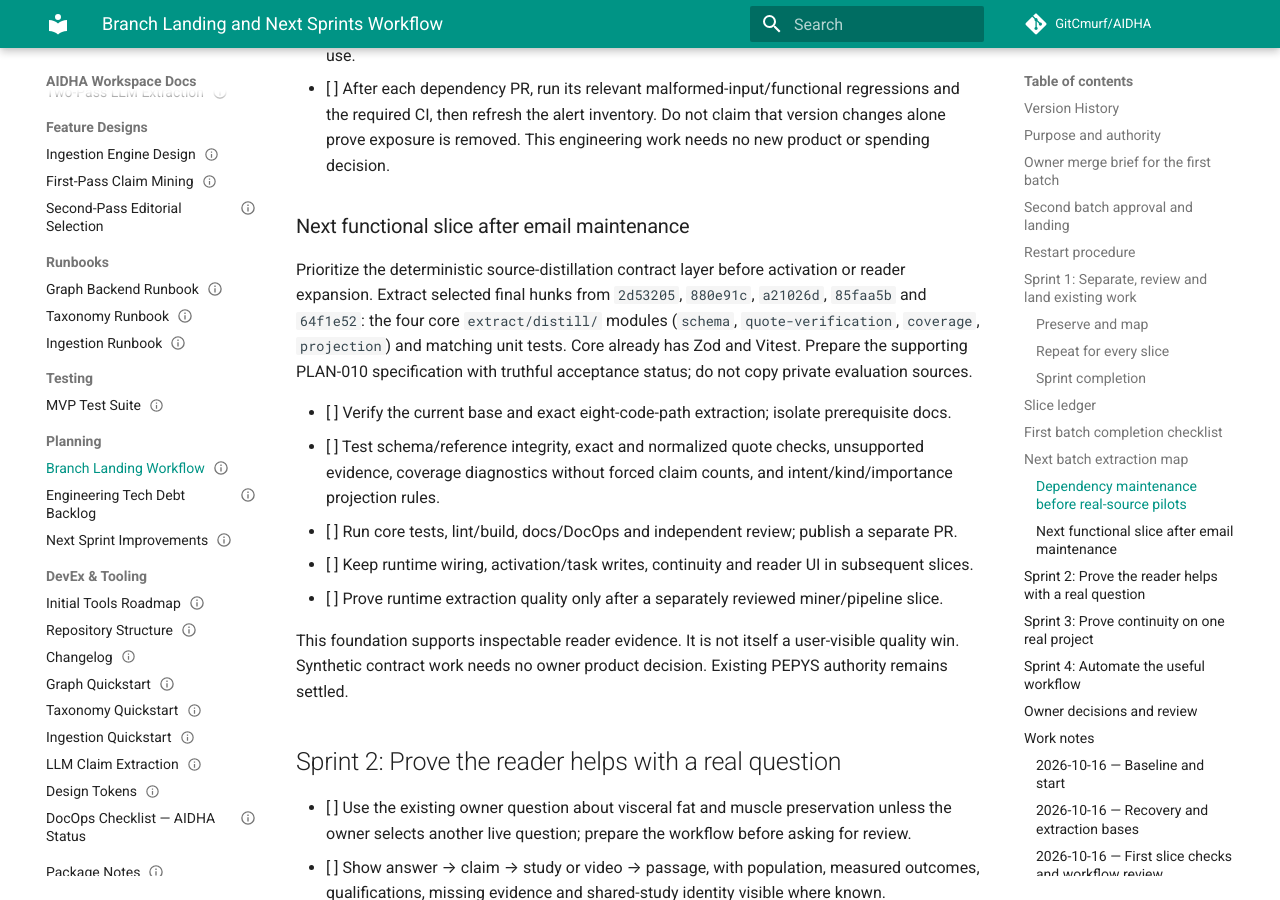
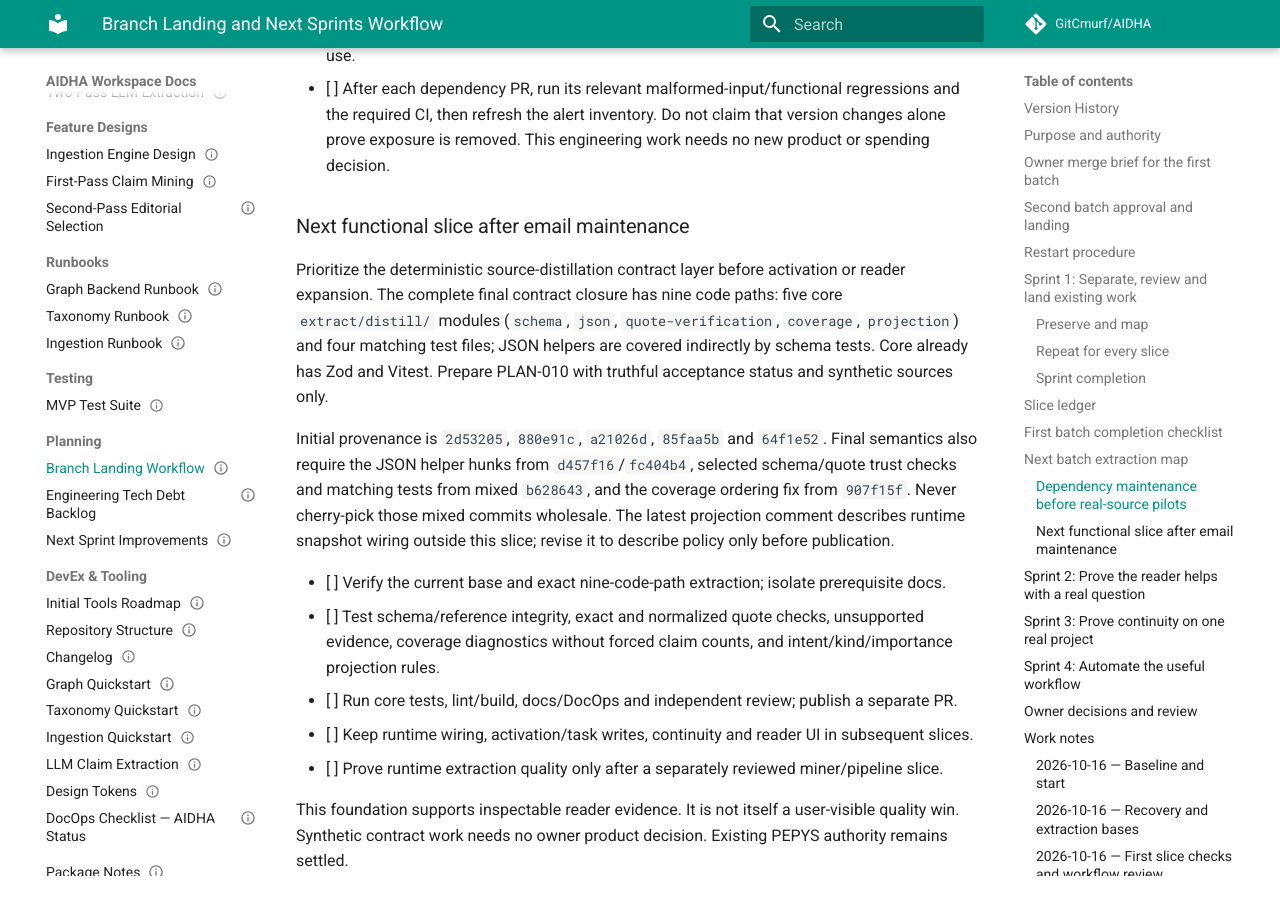
Before and after one commit to GitCmurf/AIDHA, an MkDocs documentation site: the page built from docs/05-planning/plan-015-branch-landing-workflow.md, in a window 1280 px wide and 900 px high, scrolled down 10464 px. Built offline with MkDocs 1.6.1 and Material for MkDocs 9.7.7, drawn with Linux system fonts in a browser that asks for light colours; comment, search, counter and statistics services are not loaded; the version menu is left out; some of the changed text lies outside the part shown.

Commit message:
docs(email): pin acceptance links and complete next-slice scope

```diff
--- a/docs/05-planning/plan-015-branch-landing-workflow.md
+++ b/docs/05-planning/plan-015-branch-landing-workflow.md
@@ -227,12 +227,18 @@ or users. Raw evidence remains in the local managed security-artifact store. The
 ### Next functional slice after email maintenance
 
 Prioritize the deterministic source-distillation contract layer before activation or reader
-expansion. Extract selected final hunks from `2d53205`, `880e91c`, `a21026d`, `85faa5b` and
-`64f1e52`: the four core `extract/distill/` modules (`schema`, `quote-verification`, `coverage`,
-`projection`) and matching unit tests. Core already has Zod and Vitest. Prepare the supporting
-PLAN-010 specification with truthful acceptance status; do not copy private evaluation sources.
+expansion. The complete final contract closure has nine code paths: five core
+`extract/distill/` modules (`schema`, `json`, `quote-verification`, `coverage`, `projection`)
+and four matching test files; JSON helpers are covered indirectly by schema tests. Core already
+has Zod and Vitest. Prepare PLAN-010 with truthful acceptance status and synthetic sources only.
 
-- [ ] Verify the current base and exact eight-code-path extraction; isolate prerequisite docs.
+Initial provenance is `2d53205`, `880e91c`, `a21026d`, `85faa5b` and `64f1e52`. Final semantics
+also require the JSON helper hunks from `d457f16`/`fc404b4`, selected schema/quote trust checks
+and matching tests from mixed `b628643`, and the coverage ordering fix from `907f15f`.
+Never cherry-pick those mixed commits wholesale. The latest projection comment describes runtime
+snapshot wiring outside this slice; revise it to describe policy only before publication.
+
+- [ ] Verify the current base and exact nine-code-path extraction; isolate prerequisite docs.
 - [ ] Test schema/reference integrity, exact and normalized quote checks, unsupported evidence,
   coverage diagnostics without forced claim counts, and intent/kind/importance projection rules.
 - [ ] Run core tests, lint/build, docs/DocOps and independent review; publish a separate PR.
@@ -668,7 +674,9 @@ Email slice completion record:
 - [ ] Present the owner merge brief and obtain separate approval for PR 33.
 - [ ] Merge after approval, refresh advisory evidence and record the result.
 - A read-only remaining-work audit recommends the deterministic distillation contracts next,
-  ahead of broader activation/continuity changes. Owner review of a real reader result and
+  ahead of broader activation/continuity changes. Its follow-up corrected the dependency closure
+  to include the JSON helper and later trust/coverage fixes, with runtime wiring held.
+  Owner review of a real reader result and
   private continuity inputs remain later gates, not blockers on these engineering slices.
 
 ### 2026-10-16 — PR 33 reporting-bot follow-up
@@ -683,3 +691,11 @@ Email slice completion record:
   Disclose any remaining red advisory JavaScript status rather than claiming all checks pass.
 - Required final-head CI and inspection of further genuine bot reports remain gates before
   owner merge review. The PR remains open and has no merge approval.
+
+### 2026-10-16 — PR 33 documentation link check
+
+- Required TypeScript verification passes at `e769579`; the separate docs job reports two failing
+  links. The review correction pointed at new test files on main before they were merged.
+  Pin those acceptance links to existing commit `e769579` instead, so they work before merge
+  and survive deletion of the feature branch. Run the actual external link check as well as
+  strict docs build before pushing this correction.
```
Also changed, not shown: other parts of docs/05-planning/plan-015-branch-landing-workflow.md (+1 -1 lines), docs/50-runbooks/runbook-005-email-ingestion.md (+2 -2 lines).
